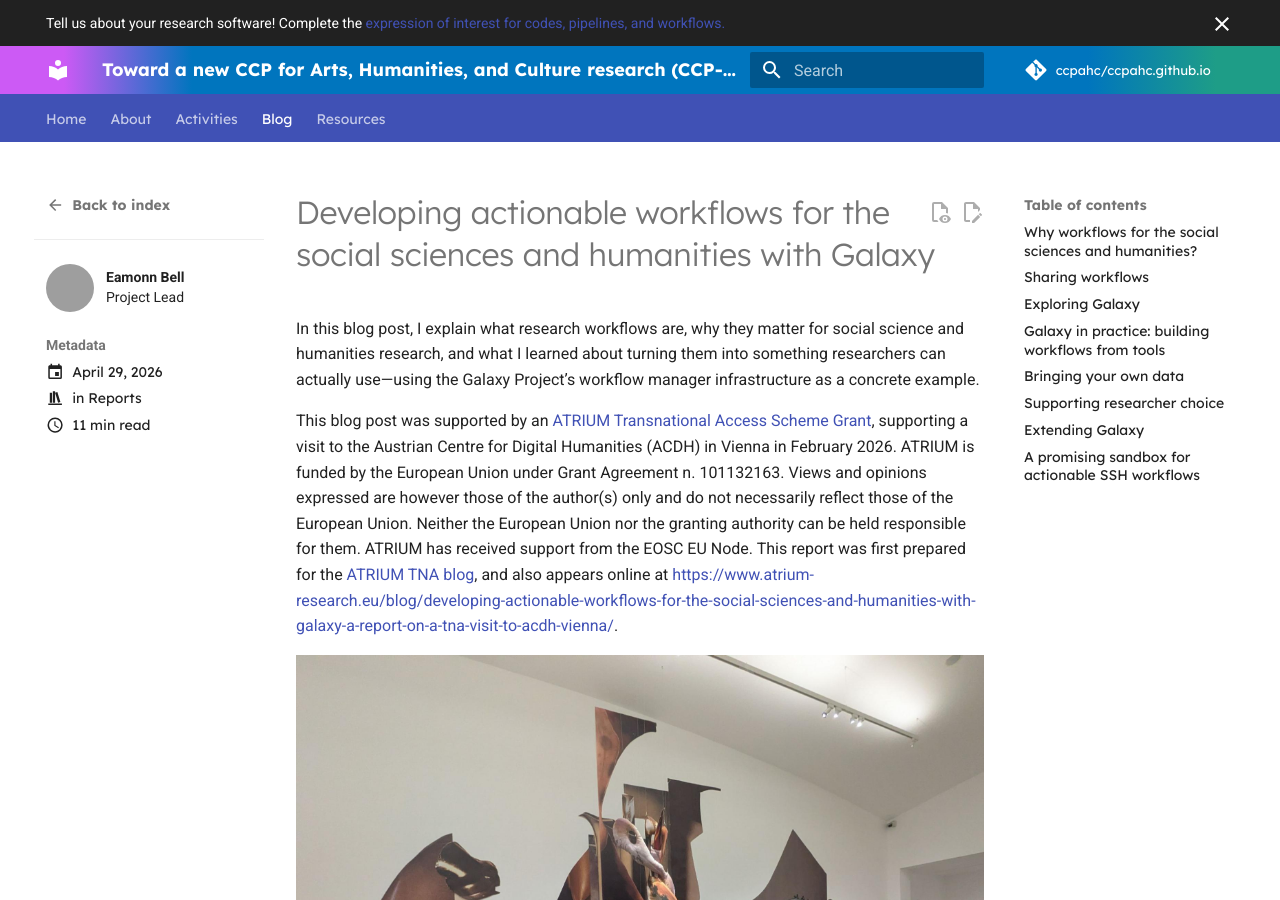
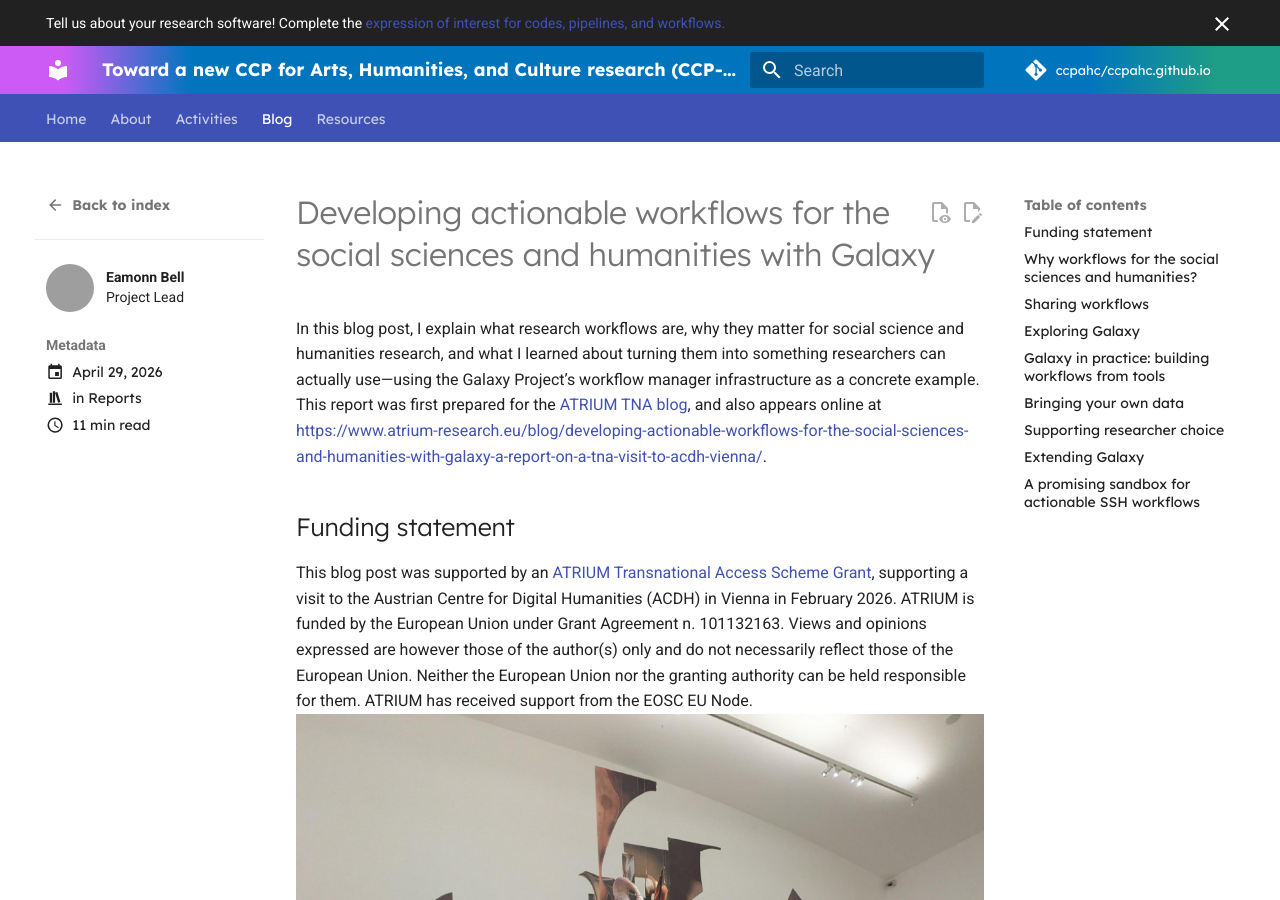
Before and after one commit to ccpahc/ccpahc.github.io, an MkDocs documentation site: the page built from docs/blog/posts/workflows-for-ssh.md, in a window 1280 px wide and 900 px high. Built offline with MkDocs 1.6.1 and Material for MkDocs 9.7.7, drawn with Linux system fonts in a browser that asks for light colours; comment, search, counter and statistics services are not loaded; grey boxes are pictures that could not be loaded.

Commit message:
Enhance blog post with funding statement and links
Added funding statement and updated blog post links.

```diff
--- a/docs/blog/posts/workflows-for-ssh.md
+++ b/docs/blog/posts/workflows-for-ssh.md
@@ -14,12 +14,13 @@ authors:
 
 # Developing actionable workflows for the social sciences and humanities with Galaxy
 
-In this blog post, I explain what research workflows are, why they matter for social science and humanities research, and what I learned about turning them into something researchers can actually use—using the Galaxy Project’s workflow manager infrastructure as a concrete example.
+In this blog post, I explain what research workflows are, why they matter for social science and humanities research, and what I learned about turning them into something researchers can actually use—using the Galaxy Project’s workflow manager infrastructure as a concrete example. This report was first prepared for the [ATRIUM TNA blog](https://www.atrium-research.eu/blog/), and also appears online at [https://www.atrium-research.eu/blog/developing-actionable-workflows-for-the-social-sciences-and-humanities-with-galaxy-a-report-on-a-tna-visit-to-acdh-vienna/](https://www.atrium-research.eu/blog/developing-actionable-workflows-for-the-social-sciences-and-humanities-with-galaxy-a-report-on-a-tna-visit-to-acdh-vienna/).
 
 <!-- more -->
 
-This blog post was supported by an [ATRIUM Transnational Access Scheme Grant](https://atrium-research.eu/travel-grants/), supporting a visit to the Austrian Centre for Digital Humanities (ACDH) in Vienna in February 2026. ATRIUM is funded by the European Union under Grant Agreement n. 101132163. Views and opinions expressed are however those of the author(s) only and do not necessarily reflect those of the European Union. Neither the European Union nor the granting authority can be held responsible for them. ATRIUM has received support from the EOSC EU Node. This report was first prepared for the [ATRIUM TNA blog](https://www.atrium-research.eu/blog/), and also appears online at [https://www.atrium-research.eu/blog/developing-actionable-workflows-for-the-social-sciences-and-humanities-with-galaxy-a-report-on-a-tna-visit-to-acdh-vienna/](https://www.atrium-research.eu/blog/developing-actionable-workflows-for-the-social-sciences-and-humanities-with-galaxy-a-report-on-a-tna-visit-to-acdh-vienna/).
+## Funding statement
 
+This blog post was supported by an [ATRIUM Transnational Access Scheme Grant](https://atrium-research.eu/travel-grants/), supporting a visit to the Austrian Centre for Digital Humanities (ACDH) in Vienna in February 2026. ATRIUM is funded by the European Union under Grant Agreement n. 101132163. Views and opinions expressed are however those of the author(s) only and do not necessarily reflect those of the European Union. Neither the European Union nor the granting authority can be held responsible for them. ATRIUM has received support from the EOSC EU Node.
 ![Anita Witek, The Collector’s Room, 2025. Installation view, Museum moderner Kunst Stiftung Ludwig Wien (mumok), Vienna. Photograph by Eamonn Bell.](img/ssh_workflow_acdh_wien.jpg)
 
 *Anita Witek, The Collector’s Room, 2025. Installation view, Museum moderner Kunst Stiftung Ludwig Wien (mumok), Vienna. Photograph by Eamonn Bell.*
```
